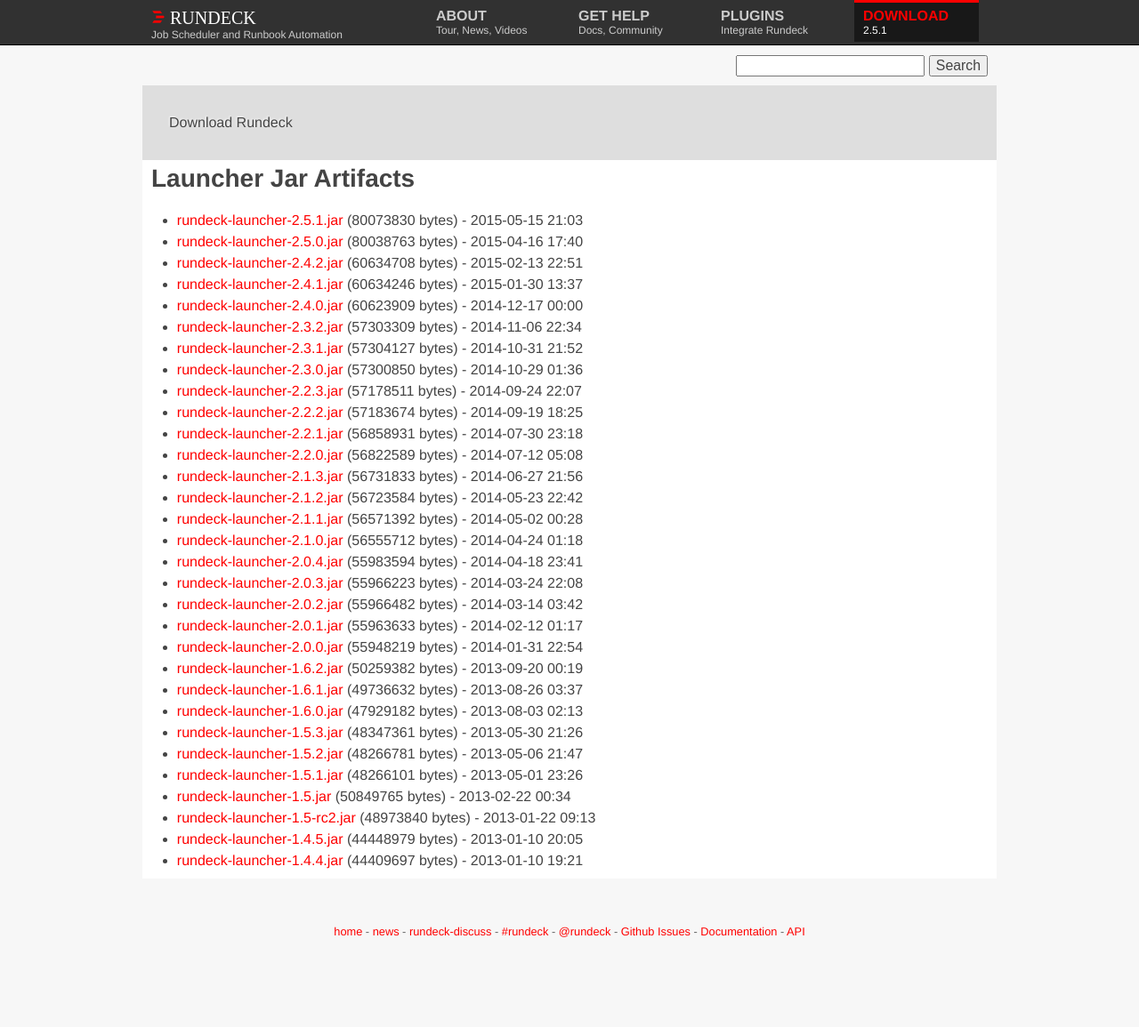
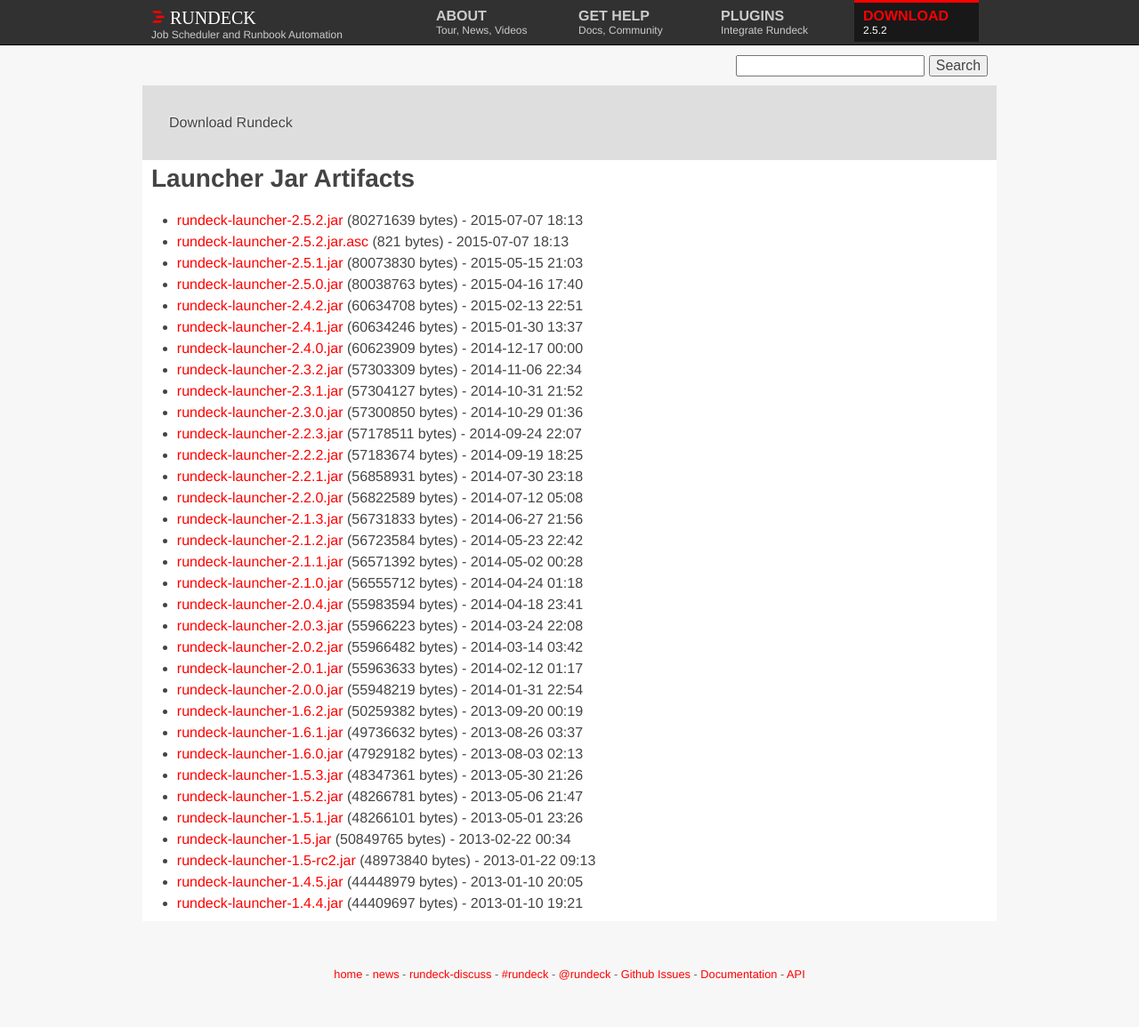
Before and after one commit to rundeck/rundeck-ghpages, a Jekyll site: the page built from download/jar/index.md, in a window 1280 px wide. Shown: the whole page at 89% size. Built offline with Jekyll 4.4.1, drawn with Linux system fonts in a browser that asks for light colours; nearby versions of some CDN libraries; before the commit the page ends 1107 px from its top, so only the background shows below that.

Commit message:
Update site to 2.5.2 download links

```diff
--- a/_config.yml
+++ b/_config.yml
@@ -1,16 +1,16 @@
 baseurl: ""
 url: ""
 full_url: "http://www.rundeck.org"
-rd_version: "2.5.1"
-rd_jar_name: "rundeck-launcher-2.5.1.jar"
-rd_jar_sha: "13e559206caa0293aa790cfeb7b7ae4e0e75e8e9"
-rd_jar_url: "http://download.rundeck.org/jar/rundeck-launcher-2.5.1.jar"
-rd_jar_size: "80073830"
-rd_deb_name: "rundeck-2.5.1-1-GA.deb"
-rd_deb_url: "http://download.rundeck.org/deb/rundeck-2.5.1-1-GA.deb"
-rd_deb_sha: "ff27d7a274f484b0b730beaed0b3df2767d0e7b8"
-rd_deb_size: "82418928"
-rd_zipball: "https://github.com/rundeck/rundeck/zipball/v2.5.1"
-rd_tarball: "https://github.com/rundeck/rundeck/tarball/v2.5.1"
-rd_releasenotes: "https://github.com/rundeck/rundeck/blob/v2.5.1/RELEASE.md"
+rd_version: "2.5.2"
+rd_jar_name: "rundeck-launcher-2.5.2.jar"
+rd_jar_sha: "51672c37ee5f9631f5865842e8cd0ed948519790"
+rd_jar_url: "http://download.rundeck.org/jar/rundeck-launcher-2.5.2.jar"
+rd_jar_size: "80271639"
+rd_deb_name: "rundeck-2.5.2-1-GA.deb"
+rd_deb_url: "http://download.rundeck.org/deb/rundeck-2.5.2-1-GA.deb"
+rd_deb_sha: "4f801d8ffed357c9d592dd082a431f32637cbdbc"
+rd_deb_size: "89961578"
+rd_zipball: "https://github.com/rundeck/rundeck/zipball/v2.5.2"
+rd_tarball: "https://github.com/rundeck/rundeck/tarball/v2.5.2"
+rd_releasenotes: "https://github.com/rundeck/rundeck/blob/v2.5.2/RELEASE.md"
 markdown: kramdown
--- a/download/jar/index.md
+++ b/download/jar/index.md
@@ -3,6 +3,8 @@
 layout: download
 download_type: Launcher Jar
 ---
+* [rundeck-launcher-2.5.2.jar](http://download.rundeck.org/jar/rundeck-launcher-2.5.2.jar) (80271639 bytes) - 2015-07-07 18:13
+* [rundeck-launcher-2.5.2.jar.asc](http://download.rundeck.org/jar/rundeck-launcher-2.5.2.jar.asc) (821 bytes) - 2015-07-07 18:13
 * [rundeck-launcher-2.5.1.jar](http://download.rundeck.org/jar/rundeck-launcher-2.5.1.jar) (80073830 bytes) - 2015-05-15 21:03
 * [rundeck-launcher-2.5.0.jar](http://download.rundeck.org/jar/rundeck-launcher-2.5.0.jar) (80038763 bytes) - 2015-04-16 17:40
 * [rundeck-launcher-2.4.2.jar](http://download.rundeck.org/jar/rundeck-launcher-2.4.2.jar) (60634708 bytes) - 2015-02-13 22:51
```
Also changed, not shown: download/deb/index.md (+1 -0 lines), download/rpm/index.md (+2 -0 lines), download/war/index.md (+2 -0 lines).
